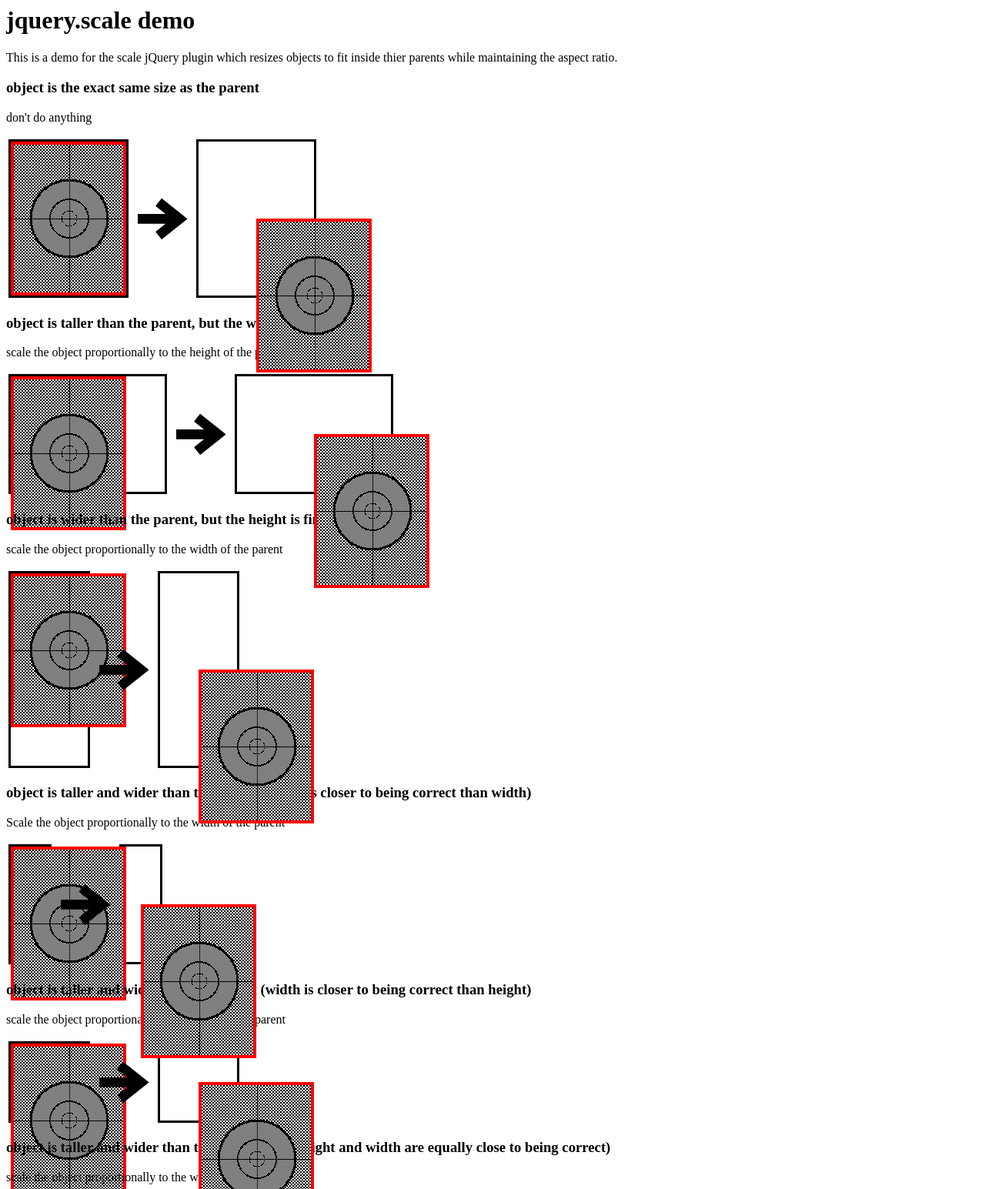
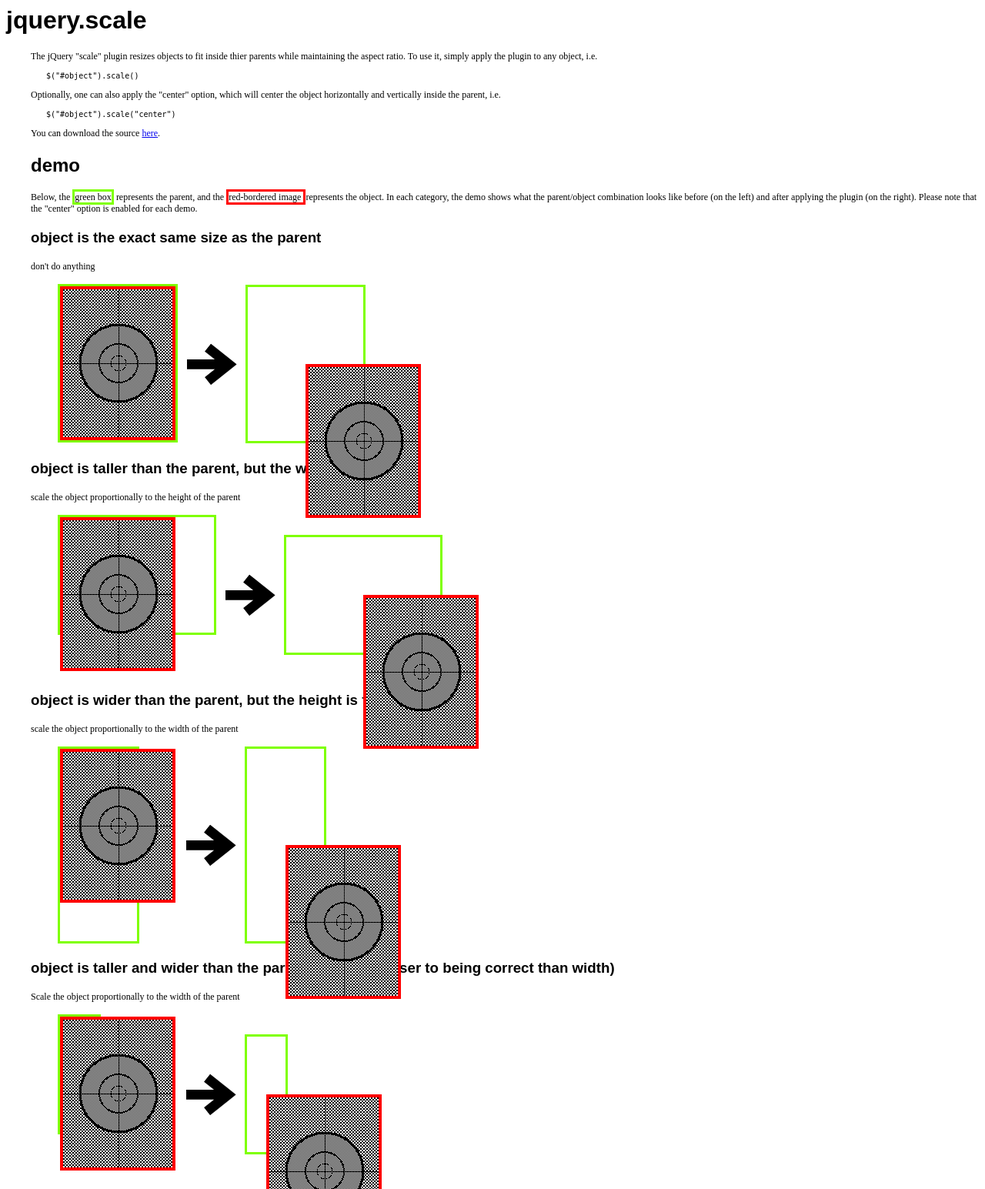
Before and after one commit to robatron/jquery.scale, a plain HTML site: page demo.html in a window 1280 px wide. Shown: the top 1545 px of the page at 77% size. Drawn offline with Linux system fonts and the light colour scheme.

Commit message:
demo page finished

```diff
--- a/demo.html
+++ b/demo.html
@@ -1,9 +1,12 @@
 <html>
 <head>
     <style>
+
+        /* demo styles -------------------------------------------------------*/
+
         .parent{
             background-color: white;
-            border:solid black;
+            border:solid chartreuse;
         }
 
         .parent_same-size{
@@ -54,6 +57,39 @@
         .object{
             display: block;
         }
+
+        /* layout styles -----------------------------------------------------*/
+
+        h1, h2, h3, h4 { font-family:"Arial",sans-serif}
+
+        p { font-size: 12px; }
+
+        .table-data{
+            vertical-align:baseline;
+            height: 210;
+            width: 155;
+        }
+
+        .code{
+            font-size: 10px;
+            font-family:"monospace";
+        }
+
+        .indent{
+            position: relative;
+            margin-left: 2em;
+        }
+
+        .footer-wrapper{
+            margin-top: 3em;
+            border-top: double gray;
+        }
+
+        .footer{
+            text-align: center;
+            border-top: 1px solid black;
+        }
+
     </style>
 
     <script src="jquery-1.3.2.min.js" type="text/javascript"></script>
@@ -73,17 +109,49 @@
     </script>
 </head>
 <body>
-    <h1>jquery.scale demo</h1>
+    <h1>jquery.scale</h1>
+        <div class='indent'>
+            <p>
+                The jQuery "scale" plugin resizes objects to fit inside thier
+                parents while maintaining the aspect ratio. To use it, simply
+                apply the plugin to any object, i.e.
+            </p>
+
+            <p class='code indent'>
+                $("#object").scale()
+            </p>
 
             <p>
-        This is a demo for the scale jQuery plugin which resizes objects to fit
-        inside thier parents while maintaining the aspect ratio.
+                Optionally, one can also apply the "center" option, which will
+                center the object horizontally and vertically inside the parent,
+                i.e.
+            </p>
+
+            <p class='code indent'>
+                $("#object").scale("center")
+            </p>
+
+            <p>
+                You can download the source <a href='jquery.scale.js'>here</a>.
+            </p>
+        </div>
+    </div>
+
+    <div id='demo' class='indent'>
+        <h2>demo</h2>
+        <p>
+            Below, the <span class='parent'>green box</span> represents the
+            parent, and the <span style='border: solid red'>red-bordered image
+            </span> represents the object. In each category, the demo shows what
+            the parent/object combination looks like before (on the left) and
+            after applying the plugin (on the right). Please note that the
+            "center" option is enabled for each demo.
         </p>
 
         <h3>object is the exact same size as the parent</h3>
         <p>don't do anything</p>
-    <table>
-        <td>
+        <table class='indent'>
+            <td class='table-data'>
                 <div class='parent parent_same-size'>
                     <img class='object' src='test-image.gif' caption="test">
                 </div>
@@ -100,8 +168,8 @@
 
         <h3>object is taller than the parent, but the width is fine</h3>
         <p>scale the object proportionally to the height of the parent</p>
-    <table>
-        <td>
+        <table class='indent'>
+            <td class='table-data'>
                 <div class='parent parent_too-short'>
                     <img class='object' src='test-image.gif'>
                 </div>
@@ -118,8 +186,8 @@
 
         <h3>object is wider than the parent, but the height is fine</h3>
         <p>scale the object proportionally to the width of the parent</p>
-    <table>
-        <td>
+        <table class='indent'>
+            <td class='table-data'>
                 <div class='parent parent_too-skinny'>
                     <img src='test-image.gif' class='object'>
                 </div>
@@ -134,10 +202,11 @@
             </td>
         </table>
 
-    <h3>object is taller and wider than the parent (height is closer to being correct than width)</h3>
+        <h3>object is taller and wider than the parent (height is closer to
+        being correct than width)</h3>
         <p>Scale the object proportionally to the width of the parent</p>
-    <table>
-        <td>
+        <table class='indent'>
+            <td class='table-data'>
                 <div class='parent parent_too-small_h-ct-w'>
                     <img src='test-image.gif' class='object'>
                 </div>
@@ -152,10 +221,11 @@
             </td>
         </table>
 
-    <h3>object is taller and wider than the parent (width is closer to being correct than height)</h3>
+        <h3>object is taller and wider than the parent (width is closer to being
+        correct than height)</h3>
         <p>scale the object proportionally to the height of the parent</p>
-    <table>
-        <td>
+        <table class='indent'>
+            <td class='table-data'>
                 <div class='parent parent_too-small_w-ct-h'>
                     <img src='test-image.gif' class='object'>
                 </div>
@@ -170,10 +240,11 @@
             </td>
         </table>
 
-    <h3>object is taller and wider than the parent (both height and width are equally close to being correct)</h3>
+        <h3>object is taller and wider than the parent (both height and width
+        are equally close to being correct)</h3>
         <p>scale the object proportionally to the width</p>
-    <table>
-        <td>
+        <table class='indent'>
+            <td class='table-data'>
                 <div class='parent parent_too-small_eq'>
                     <img src='test-image.gif' class='object'>
                 </div>
@@ -188,10 +259,11 @@
             </td>
         </table>
 
-    <h3>object is shorter and skinnier than the parent (height is closer to being correct than width)</h3>
+        <h3>object is shorter and skinnier than the parent (height is closer to
+        being correct than width)</h3>
         <p>Scale the object proportionally to the height of the parent</p>
-    <table>
-        <td>
+        <table class='indent'>
+            <td class='table-data'>
                 <div class='parent parent_too-large_h-ct-w'>
                     <img src='test-image.gif' class='object'>
                 </div>
@@ -201,15 +273,17 @@
             </td>
             <td>
                 <div class='parent parent_too-large_h-ct-w'>
-                <img id='smaller_h-ct-w' src='test-image.gif' class='object'>
+                    <img id='smaller_h-ct-w' src='test-image.gif'
+                         class='object'>
                 </div>
             </td>
         </table>
 
-    <h3>object is shorter and skinnier than the parent (width is closer to being correct than height)</h3>
+        <h3>object is shorter and skinnier than the parent (width is closer to
+        being correct than height)</h3>
         <p>scale the object proportionally to the width of the parent</p>
-    <table>
-        <td>
+        <table class='indent'>
+            <td class='table-data'>
                 <div class='parent parent_too-large_w-ct-h'>
                     <img src='test-image.gif' class='object'>
                 </div>
@@ -219,15 +293,17 @@
             </td>
             <td>
                 <div class='parent parent_too-large_w-ct-h'>
-                <img id='smaller_w-ct-h' src='test-image.gif' class='object'>
+                    <img id='smaller_w-ct-h' src='test-image.gif'
+                         class='object'>
                 </div>
             </td>
         </table>
 
-    <h3>object is shorter and skinnier than the parent (both height and width are equally close to being correct)</h3>
+        <h3>object is shorter and skinnier than the parent (both height and
+        width are equally close to being correct)</h3>
         <p>scale the object proportionally to the height</p>
-    <table>
-        <td>
+        <table class='indent'>
+            <td class='table-data'>
                 <div class='parent parent_too-large_eq'>
                     <img src='test-image.gif' class='object'>
                 </div>
@@ -241,6 +317,19 @@
                 </div>
             </td>
         </table>
+    </div>
 
+    <div class='footer-wrapper'>
+        <div class='footer'>
+            <p>
+                jQuery.scale plugin and demo page written by Rob McGuire-Dale
+                (rob at osuosl dot org)
+            </p>
+            <p>
+                Copyright (c) 2009 <a href='http://osuosl.org'>OSU Open Source
+                lab</a> (info at osuosl.org)
+            </p>
+        </div>
+    </div>
 </body>
 </html>
```
Also changed, not shown: jquery.scale.js. Lines whose indentation alone changed are shown as unchanged.
